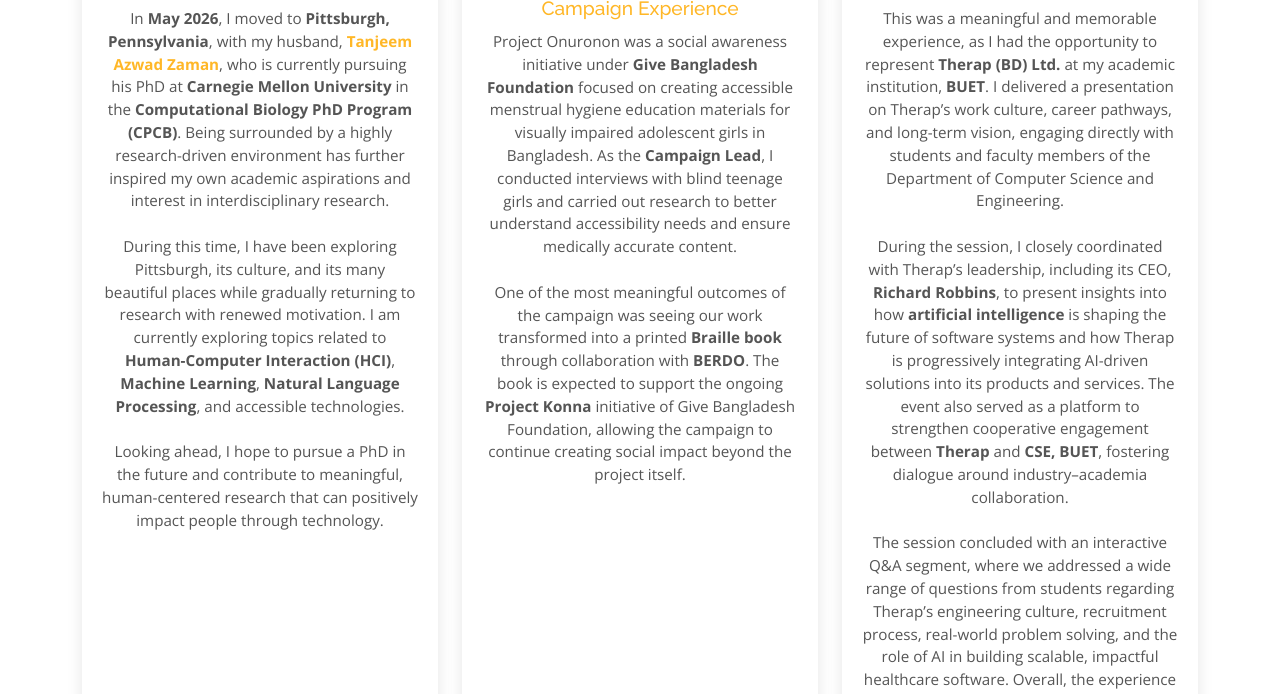
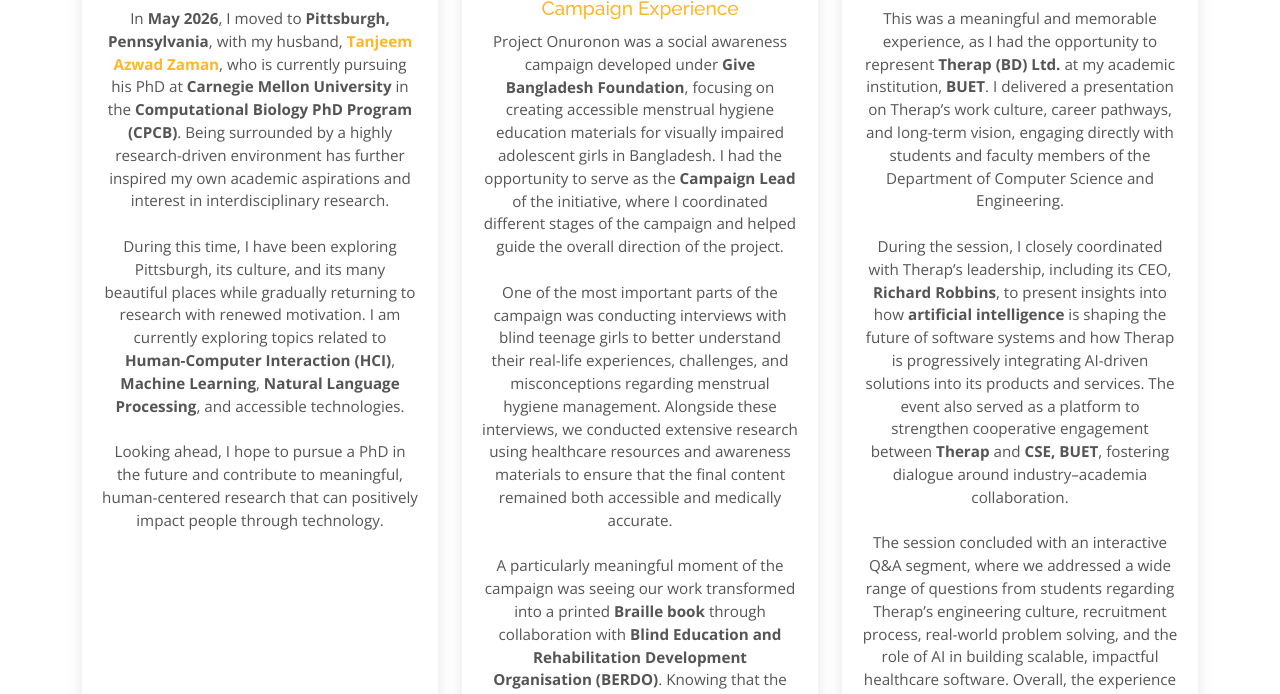
Before and after one commit to Era206/era206.github.io, a website: page index.html in a window 1280 px wide. Shown: the part 3962-4656 px from the top of the page. Drawn offline with nearby package versions, Linux system fonts and the light colour scheme.

Commit message:
Update index.html

```diff
--- a/index.html
+++ b/index.html
@@ -302,10 +302,13 @@
         </h4>
 
         <p>
-            Project Onuronon was a social awareness initiative under <b>Give Bangladesh Foundation</b> focused on creating accessible menstrual hygiene education materials for visually impaired adolescent girls in Bangladesh. As the <b>Campaign Lead</b>, I conducted interviews with blind teenage girls and carried out research to better understand accessibility needs and ensure medically accurate content.
+          Project Onuronon was a social awareness campaign developed under <b>Give Bangladesh Foundation</b>, focusing on creating accessible menstrual hygiene education materials for visually impaired adolescent girls in Bangladesh. I had the opportunity to serve as the <b>Campaign Lead</b> of the initiative, where I coordinated different stages of the campaign and helped guide the overall direction of the project.
           <br/><br/>
 
-            One of the most meaningful outcomes of the campaign was seeing our work transformed into a printed <b>Braille book</b> through collaboration with <b>BERDO</b>. The book is expected to support the ongoing <b>Project Konna</b> initiative of Give Bangladesh Foundation, allowing the campaign to continue creating social impact beyond the project itself.
+          One of the most important parts of the campaign was conducting interviews with blind teenage girls to better understand their real-life experiences, challenges, and misconceptions regarding menstrual hygiene management. Alongside these interviews, we conducted extensive research using healthcare resources and awareness materials to ensure that the final content remained both accessible and medically accurate.
+          <br/><br/>
+
+          A particularly meaningful moment of the campaign was seeing our work transformed into a printed <b>Braille book</b> through collaboration with <b>Blind Education and Rehabilitation Development Organisation (BERDO)</b>. Knowing that the book is expected to support the ongoing <b>Project Konna</b> initiative of Give Bangladesh Foundation made the experience even more impactful, as the work now has the potential to continue helping visually impaired girls beyond the campaign itself.
         </p>
       </div>
     </div>
```
Lines whose indentation alone changed are shown as unchanged.
